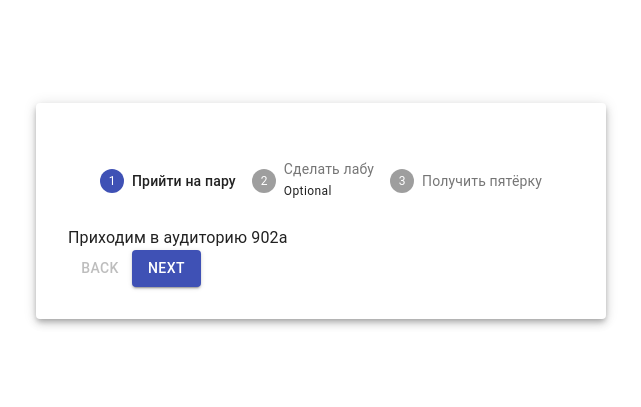
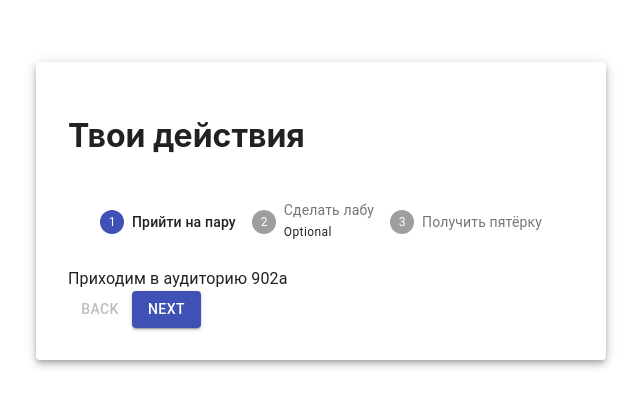
Before and after one commit to Tyaalina/Lab5, a React (Create React App) app in the folder app/: page / in a window 1280 px wide. Shown: the part 189-596 px from the top of the page, without its empty margins (319-960 px from the left). Built offline with nearby package versions, Linux system fonts and the light colour scheme; the HTML template or start-up script is replaced by a standard one.

Commit message:
Добавлен заголовок для шагов

```diff
--- a/app/src/App.js
+++ b/app/src/App.js
@@ -90,6 +90,7 @@ function App() {
   return (
     <div className={classes.root}>
       <Paper elevation={5} className={classes.paper}>
+        <h1>Твои действия</h1>
         <Stepper activeStep={activeStep}>
           {steps.map((label, index) => {
             const stepProps = {};
```
